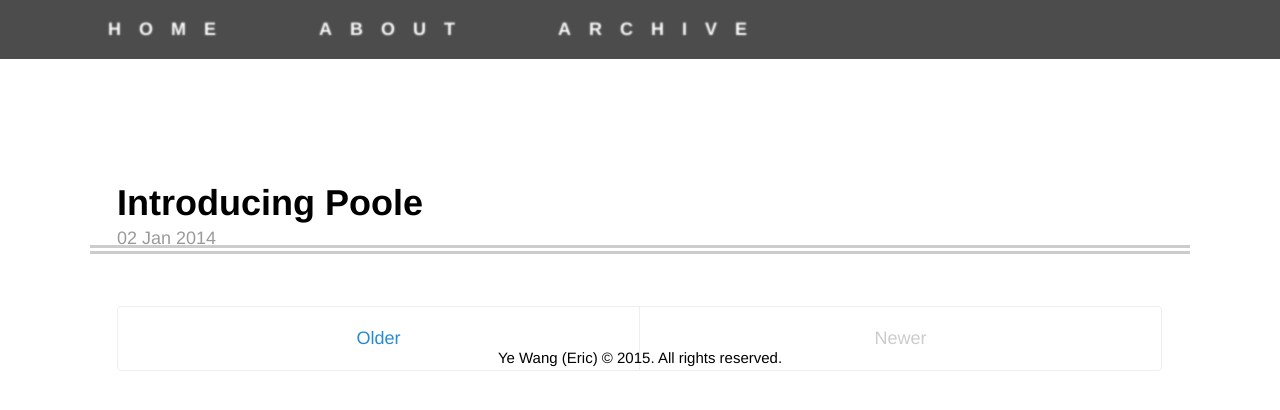
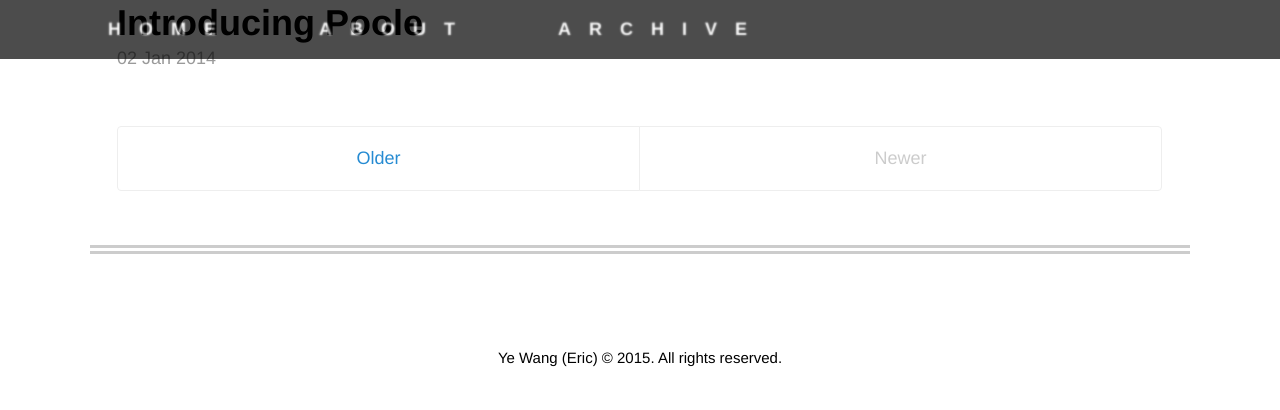
Before and after one commit to ericyewang/ericyewang.github.io, a Jekyll site: the page built from index.html, in a window 1280 px wide. Shown: the top 410 px of the page. Built offline with Jekyll 4.4.1, drawn with Linux system fonts in a browser that asks for light colours; the list of posts is cut into pages by our own code.

Commit message:
Update _layout.scss

```diff
--- a/_sass/_layout.scss
+++ b/_sass/_layout.scss
@@ -1,12 +1,6 @@
 // Layout
 //
 // Styles for managing the structural hierarchy of the site.
-
-main {
-  position: relative;
-  top: 10rem;
-}
-
 .jumbotron {
   background-color: #fff;
 }
```
